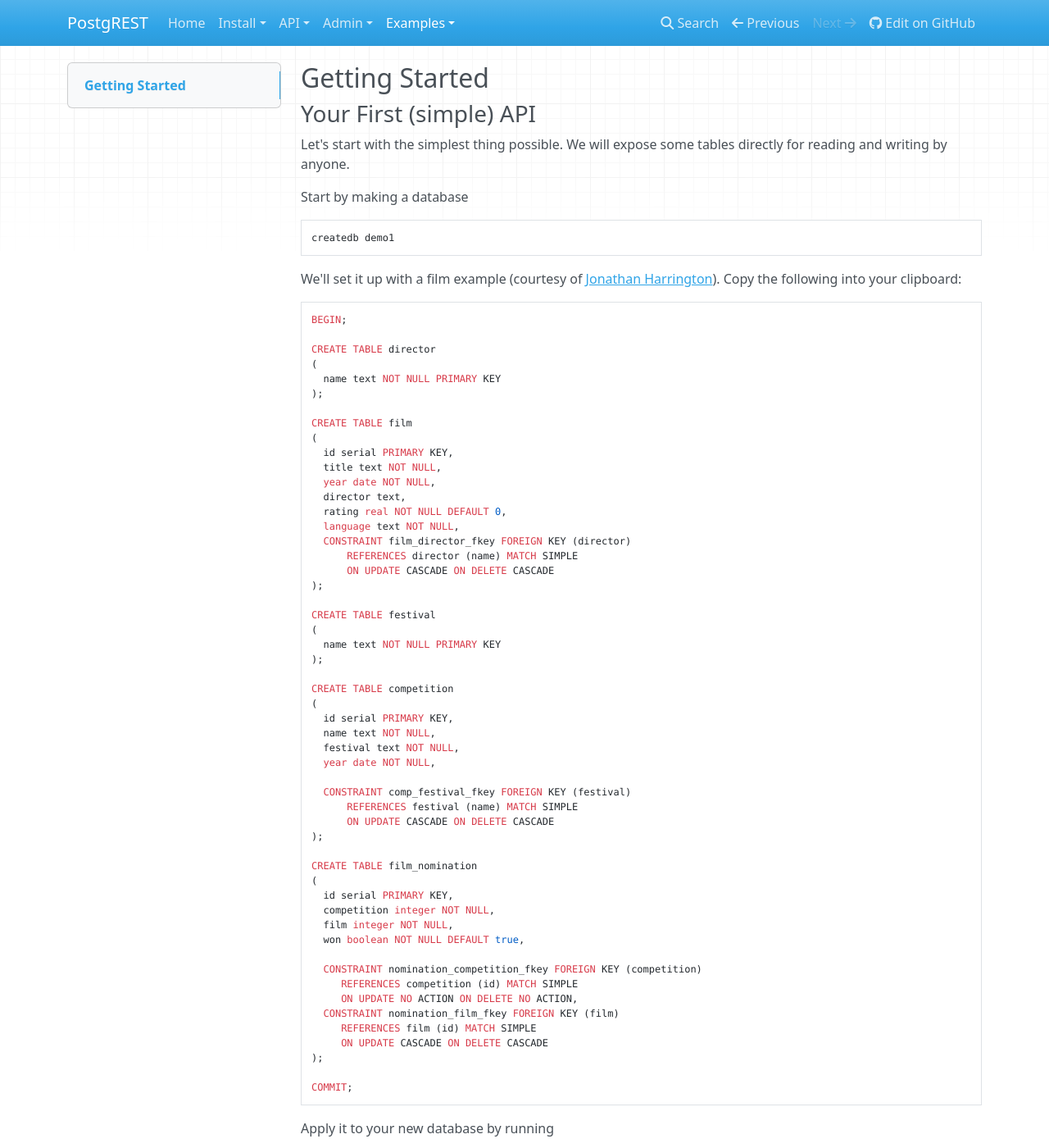
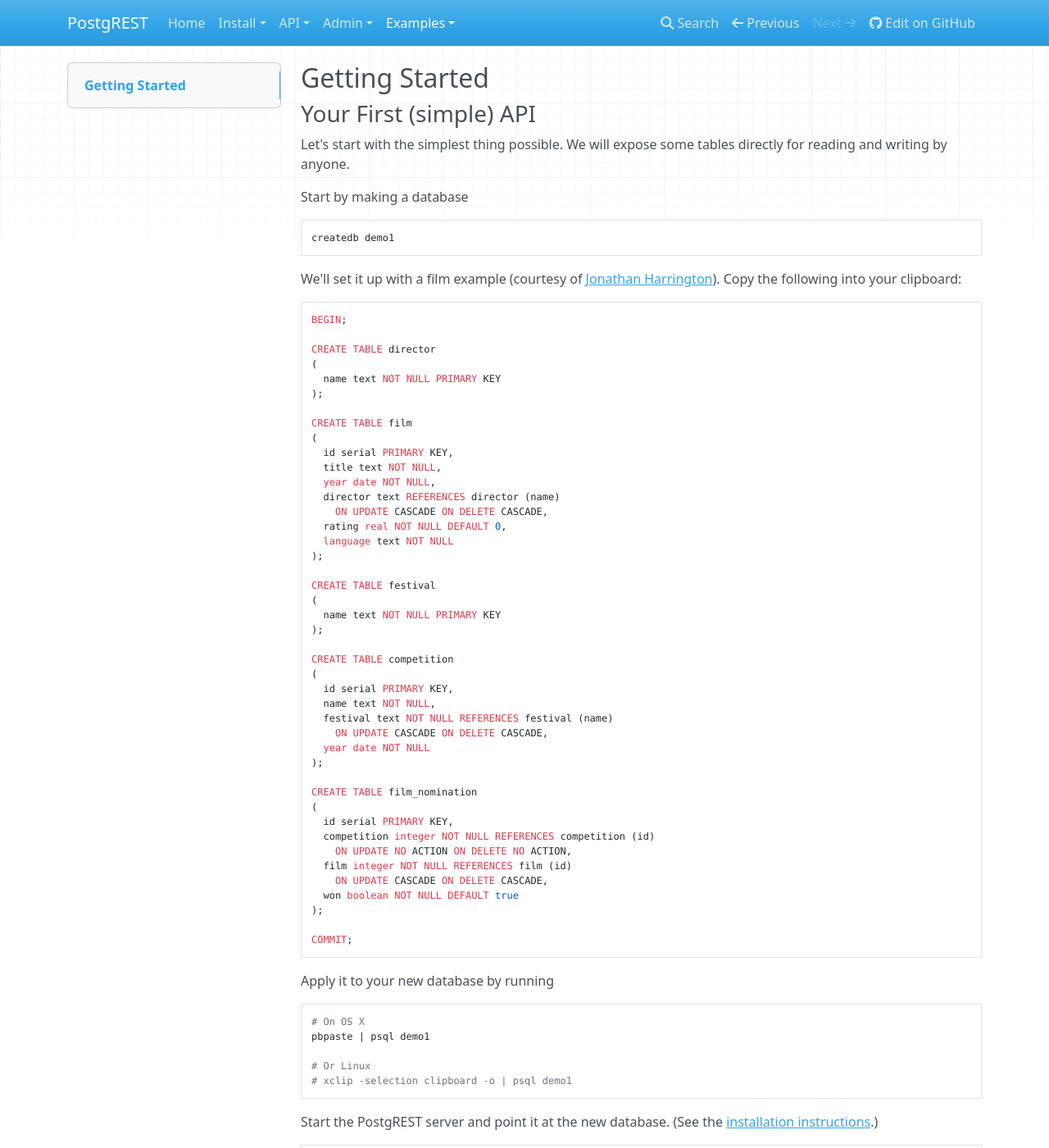
Before and after one commit to PostgREST/postgrest, an MkDocs documentation site: the page built from docs/examples/start.md, in a window 1280 px wide and 1400 px high. Shown: the whole window at 82% size. Built offline with MkDocs 1.6.1, drawn with Linux system fonts in a browser that asks for light colours; nearby versions of some CDN libraries; old or Windows-style settings are respelled for this version of MkDocs.

Commit message:
Inline fk constraints in example

```diff
--- a/docs/examples/start.md
+++ b/docs/examples/start.md
@@ -25,12 +25,10 @@ CREATE TABLE film
   id serial PRIMARY KEY,
   title text NOT NULL,
   year date NOT NULL,
-  director text,
+  director text REFERENCES director (name)
+    ON UPDATE CASCADE ON DELETE CASCADE,
   rating real NOT NULL DEFAULT 0,
-  language text NOT NULL,
-  CONSTRAINT film_director_fkey FOREIGN KEY (director)
-      REFERENCES director (name) MATCH SIMPLE
-      ON UPDATE CASCADE ON DELETE CASCADE
+  language text NOT NULL
 );
 
 CREATE TABLE festival
@@ -42,27 +40,19 @@ CREATE TABLE competition
 (
   id serial PRIMARY KEY,
   name text NOT NULL,
-  festival text NOT NULL,
-  year date NOT NULL,
-
-  CONSTRAINT comp_festival_fkey FOREIGN KEY (festival)
-      REFERENCES festival (name) MATCH SIMPLE
-      ON UPDATE CASCADE ON DELETE CASCADE
+  festival text NOT NULL REFERENCES festival (name)
+    ON UPDATE CASCADE ON DELETE CASCADE,
+  year date NOT NULL
 );
 
 CREATE TABLE film_nomination
 (
   id serial PRIMARY KEY,
-  competition integer NOT NULL,
-  film integer NOT NULL,
-  won boolean NOT NULL DEFAULT true,
-
-  CONSTRAINT nomination_competition_fkey FOREIGN KEY (competition)
-     REFERENCES competition (id) MATCH SIMPLE
-     ON UPDATE NO ACTION ON DELETE NO ACTION,
-  CONSTRAINT nomination_film_fkey FOREIGN KEY (film)
-     REFERENCES film (id) MATCH SIMPLE
-     ON UPDATE CASCADE ON DELETE CASCADE
+  competition integer NOT NULL REFERENCES competition (id)
+    ON UPDATE NO ACTION ON DELETE NO ACTION,
+  film integer NOT NULL REFERENCES film (id)
+    ON UPDATE CASCADE ON DELETE CASCADE,
+  won boolean NOT NULL DEFAULT true
 );
 
 COMMIT;
```
